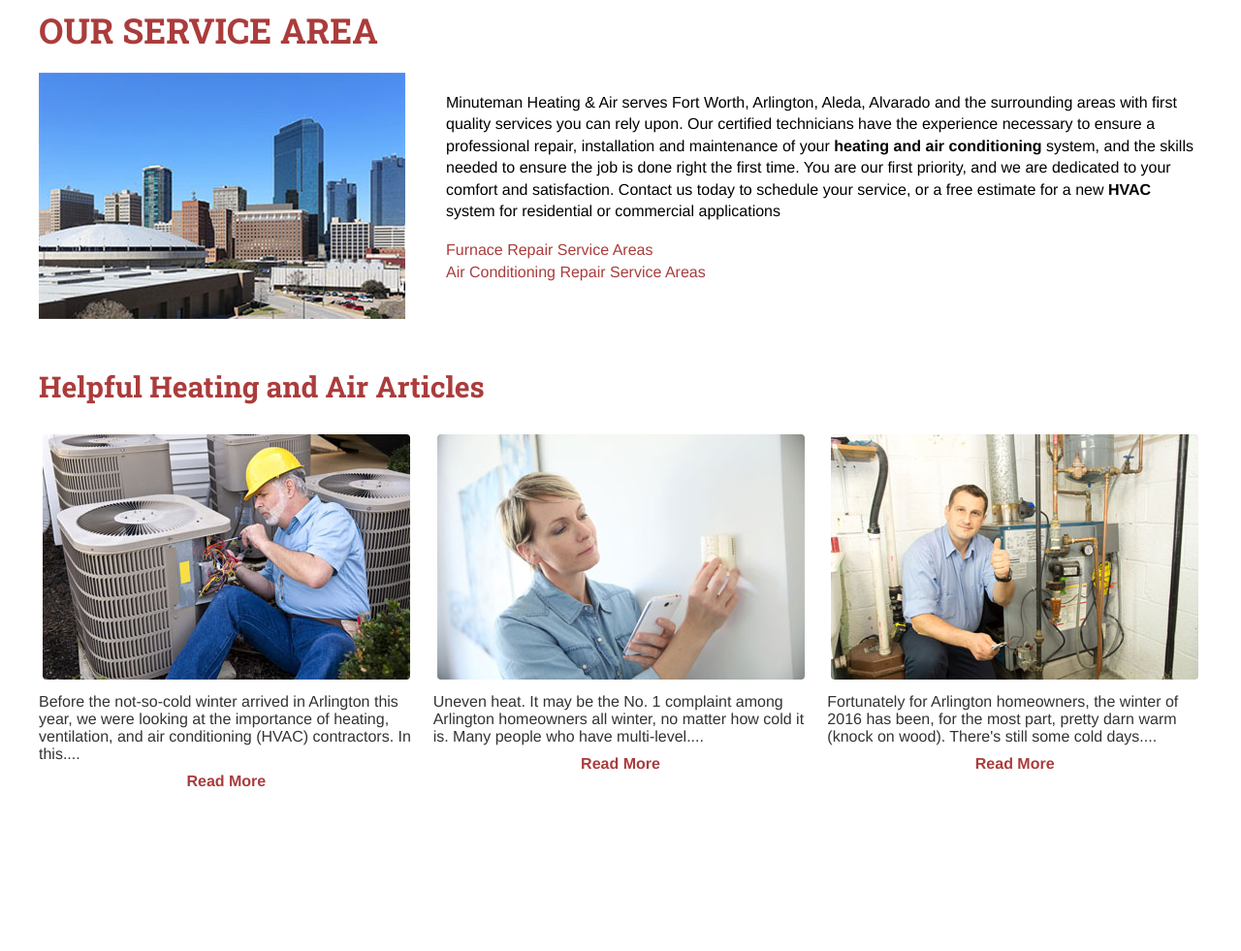
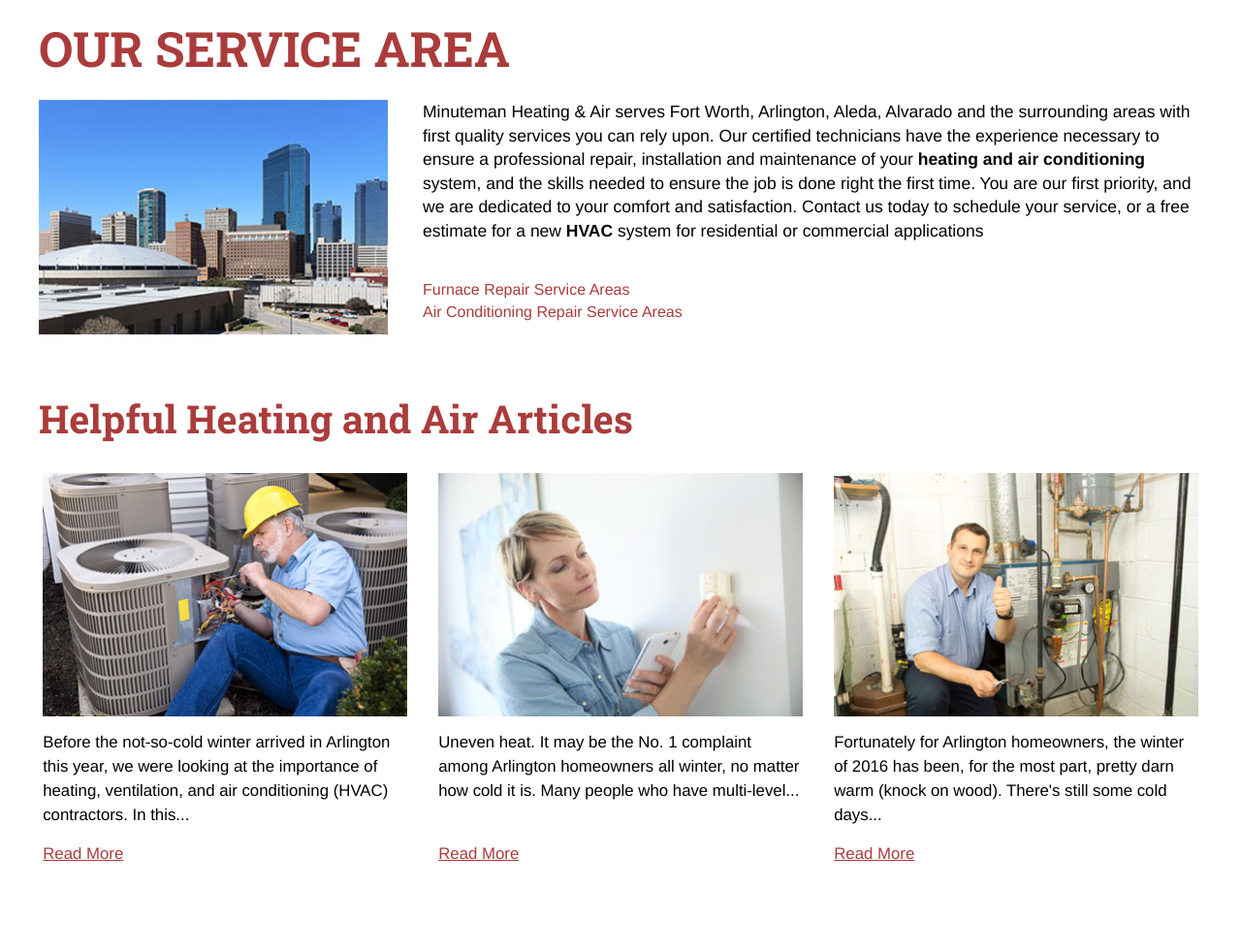
Before and after one commit to Akkie657/heatingandair, a plain HTML site: page index.html in a window 1280 px wide. Shown: the part 253-1234 px from the top of the page at 97% size. Before the commit the page ends 1108 px from the top, so only its background shows below. Drawn offline with Linux system fonts and the light colour scheme.

Commit message:
Add files via upload

```diff
--- a/index.html
+++ b/index.html
@@ -42,12 +42,15 @@
     </header>
     <section class="service-area">
         <h1>OUR SERVICE AREA</h1>
+
         <div class="service-content">
+
             <img src="assests/our-service-area.jpg" class="city-image" alt="City Image">
             <div class="service-description">
                 <p>Minuteman Heating & Air serves Fort Worth, Arlington, Aleda, Alvarado and the surrounding areas with first quality services you can rely upon. Our certified technicians have the experience necessary to ensure a professional repair, installation and maintenance of your <b>heating and air conditioning</b> system, and the skills needed to ensure the job is done right the first time. You are our first priority, and we are dedicated to your comfort and satisfaction. Contact us today to schedule your service, or a free estimate for a new <b>HVAC</b> system for residential or commercial applications</p>
-                <a href="#">Furnace Repair Service Areas</a><br>
-                <div class="linkdiv"><a href="#">Air Conditioning Repair Service Areas</a></div>
+
+                <div class="furtoppad"><a href="#"> Furnace Repair Service Areas</a>
+                <div class="airtoppad"><a href="#">Air Conditioning Repair Service Areas</a></div>
             </div>
         </div>
     </section>
@@ -55,21 +58,27 @@
     <section class="articles">
 
         <div class="article-grid">
+            <div class="helpfulwidth">
                 <a href="#">
                     <img src="assests/The-Value-of-Design-and-Right-Sizing-by-Arlington-HVAC-Contractors.jpg" alt="Article 1">
-                <p>Before the not-so-cold winter arrived in Arlington this year, we were looking at the importance of heating, ventilation, and air conditioning (HVAC) contractors. In this....</p>
-                <span>Read More</span>
                 </a>
+                <p>Before the not-so-cold winter arrived in Arlington this year, we were looking at the importance of heating, ventilation, and air conditioning (HVAC) contractors. In this...</p>
+                <a href="#"  class="readmore"><p>Read More</p></a>
+            </div>
+            <div class="helpfulwidth">
                 <a href="#">
                     <img src="assests/Arlington-HVAC-Tips-for-Uneven-Heat.jpg" alt="Article 2">
-                <p>Uneven heat. It may be the No. 1 complaint among Arlington homeowners all winter, no matter how cold it is. Many people who have multi-level....</p>
-                <span>Read More</span>
                 </a>
+                <p>Uneven heat. It may be the No. 1 complaint among Arlington homeowners all winter, no matter how cold it is. Many people who have multi-level...</p>
+                <a href="#"  class="readmore"><p>Read More</p></a>
+            </div>
+            <div class="helpfulwidth">
                 <a href="#">
                     <img src="assests/Arlington-HVAC-Tips-for-Troubleshooting-Furnaces.jpg" alt="Article 3">
-                <p>Fortunately for Arlington homeowners, the winter of 2016 has been, for the most part, pretty darn warm (knock on wood). There's still some cold days....</p>
-                <span>Read More</span>
                 </a>
+                <p>Fortunately for Arlington homeowners, the winter of 2016 has been, for the most part, pretty darn warm (knock on wood). There's still some cold days...</p>
+                <a href="#"  class="readmore"><p>Read More</p></a>
+            </div>
         </div>
     </section>
 </body>
--- a/style.css
+++ b/style.css
@@ -1,4 +1,4 @@
-/* General styles */
+
 * {
     margin: 0;
     padding: 0;
@@ -14,7 +14,7 @@ h2 {
     font-family: 'Roboto Slab', serif;
     color: #ab3c3c;
     text-align: left;
-    font-size: 30px;
+    font-size: 40px;
     margin: 20px 0;
 }
 
@@ -22,7 +22,7 @@ h1 {
     font-family: 'Roboto Slab', serif;
     color: #ab3c3c;
     text-align: left;
-    font-size: 36px;
+    font-size: 50px;
     margin: 20px 0;
 }
 
@@ -32,7 +32,6 @@ a {
     text-decoration: none;
 }
 
-/* Hero Section */
 .hero-section {
     background-color: #314b57;
     padding: 0px 0;
@@ -65,7 +64,7 @@ a {
 
 .tdiv{
     color:#ffffff;
-    font-size: 20px;
+    font-size: 21px;
     margin-bottom: 20px;
     font-family: 'Roboto Slab', serif;
 
@@ -80,8 +79,8 @@ a {
 }
 .mapi{
     max-width: 400px;
-    max-height: 240px;
-    display: block;
+    max-height: 250px;
+    display:block;
 
 }
 
@@ -93,6 +92,7 @@ a {
     width: 100%;
     margin: 0 auto;
     flex-wrap: wrap;
+    padding-bottom: 10px;
 
 }
 
@@ -111,13 +111,14 @@ a {
 
 .service-links p {
     font-family: 'Roboto Slab', serif;
+
 }
 
-/* Service Area Section */
+
 .service-area {
     max-width: 1200px;
     margin: 20px auto;
-    padding-bottom: 10px;
+    margin-bottom: 40px;
 }
 
 .service-content {
@@ -129,41 +130,47 @@ a {
 }
 
 .city-image {
-    max-width: 45%;
+    max-width: 30%;
     height: auto;
 }
 
-.map-image {
-    max-width: 45%;
+/* .map-image {
+    max-width: 40%;
     height: auto;
-}
+} */
 
 .service-description {
     flex-basis: 100%;
-    max-width: 65%;
+    max-width: 67%;
     text-align: left;
     margin-top: 20px;
 }
 
 .service-description p {
-    font-size: 16px;
+    font-size: 17.5px;
     margin-bottom: 20px;
     line-height: 1.4;
+    margin-top: -20px;
 }
-.linkdiv {
-   padding-top: 5px;
+
+.furtoppad {
+   padding-top: 20px;
+}
+.airtoppad{
+    padding-top: 5px;
 }
 
 .mid-sec{
     display: flex;
     justify-content: center;
+    margin-top: 10px;
 }
 .mid-div{
     display:flex;
     width: 1200px;
 }
 
-/* Articles Section */
+
 .articles {
     background-color: #ffffff;
     padding-top: 10px;
@@ -176,7 +183,7 @@ a {
     display: flex;
     justify-content: space-around;
     flex-wrap: wrap;
-    gap: 20px;
+    gap: 24px;
     max-width: 1200px;
     margin: 0 auto;
 }
@@ -191,7 +198,6 @@ a {
 .article-grid img {
     max-width: 100%;
     height: auto;
-    border-radius: 4px;
     margin-bottom: 10px;
 }
 
@@ -201,12 +207,47 @@ a {
     text-align: left;
 }
 
-.article-grid span {
+/* .article-grid span {
     color: #ab3c3c;
     font-weight: bold;
+} */
+
+.readmore p{
+    color: #ab3c3c;
+    text-decoration-color: #ab3c3c;
+    text-decoration: underline;
+    margin-top: 15px;
 }
 
-/* Responsive Styles */
+.helpfulwidth {
+    width:31.3%;
+}
+
+.helpfulwidth p{
+    /* display: -webkit-box;
+    width: 100%;
+    height: 70px;
+    max-height:70px;
+    white-space: wrap;
+    text-overflow: ellipsis;
+    overflow: hidden;
+    display: inline-block; */
+
+    font-size: 16.8px;
+    display: -webkit-box;
+    -webkit-box-orient: vertical;
+    -webkit-line-clamp: 4;
+    line-clamp: 4;
+    overflow: hidden;
+    text-overflow: ellipsis;
+    height: 100px;
+    line-height: 25px;
+    max-height: 100px;
+
+
+}
+
+
 @media (max-width: 768px) {
     .service-content {
         flex-direction: column;
@@ -293,3 +334,10 @@ a {
     }
 
 }
+
+@media screen and (max-width:700px)  {
+    .helpfulwidth {
+        width: 90%;
+    }
+
+}
```
Lines whose indentation alone changed are shown as unchanged.
